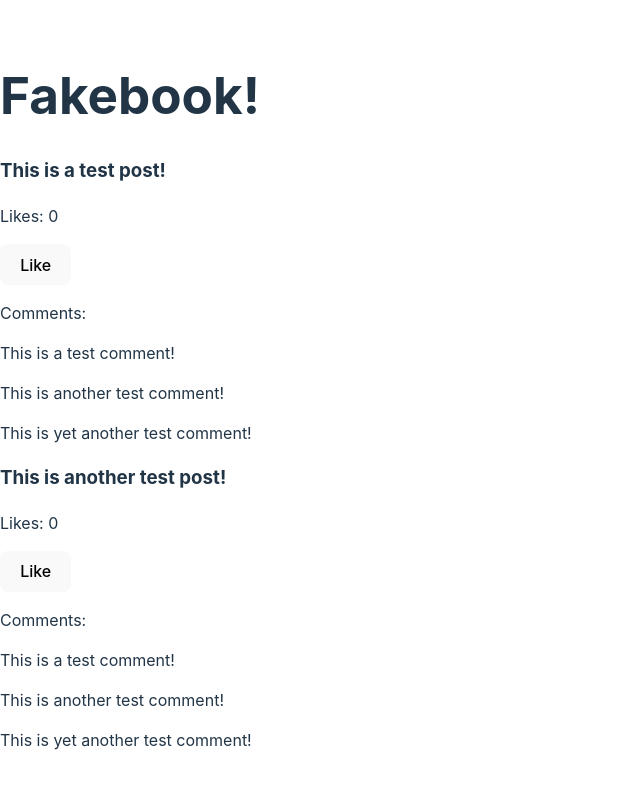
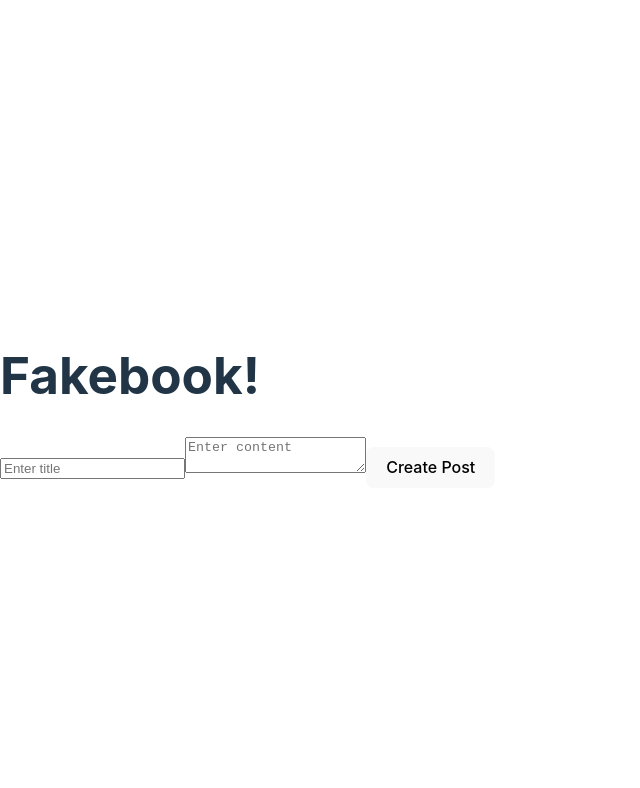
Before and after one commit to juan-delpozo/social-media-app, a React (Vite) app: page / in a window 1280 px wide. Shown: the top 788 px of the page, without its empty margins (0-640 px from the left). Built offline with nearby package versions, Linux system fonts and the light colour scheme.

Commit message:
Created CreatePostForm and Feed components, which allow users to create posts, view them in a feed, and interact with them

```diff
--- a/src/App.jsx
+++ b/src/App.jsx
@@ -1,18 +1,21 @@
-import React from 'react';
-import Post from './components/Post';
+import React, { useState } from 'react';
+import Feed from './components/Feed';
+import CreatePostForm from './components/CreatePostForm';
 
-function App(){
+function App() {
+  const [posts, setPosts] = useState([]);
 
-  return(
+  const handleCreatePost = (newPost) => {
+    setPosts([...posts, newPost]);
+  };
+
+  return (
     <div>
       <h1>Fakebook!</h1>
-        {/* CreatePostForm */}
-        {/* Feed */}
-        <Post content="This is a test post!" />
-        <Post content="This is another test post!" />
-
+      <CreatePostForm onCreatePost={handleCreatePost} />
+      <Feed posts={posts} />
     </div>
-  )
+  );
 }
 
-export default App
+export default App;
--- /dev/null
+++ b/src/components/CreatePostForm.jsx
@@ -0,0 +1,32 @@
+import React, { useState } from 'react';
+
+function CreatePostForm({ onCreatePost }) {
+  const [title, setTitle] = useState('');
+  const [content, setContent] = useState('');
+
+  const handleSubmit = (event) => {
+    event.preventDefault();
+    onCreatePost({ title, content });
+    setTitle('');
+    setContent('');
+  };
+
+  return (
+    <form onSubmit={handleSubmit}>
+      <input
+        type="text"
+        placeholder="Enter title"
+        value={title}
+        onChange={(e) => setTitle(e.target.value)}
+      />
+      <textarea
+        placeholder="Enter content"
+        value={content}
+        onChange={(e) => setContent(e.target.value)}
+      ></textarea>
+      <button type="submit">Create Post</button>
+    </form>
+  );
+}
+
+export default CreatePostForm;
--- /dev/null
+++ b/src/components/Feed.jsx
@@ -0,0 +1,14 @@
+import React from 'react';
+import Post from './Post';
+
+function Feed({posts}) {
+  return (
+    <div>
+      {posts.map((post, index) => (
+        <Post key={index} title={post.title} content={post.content} />
+      ))}
+    </div>
+  );
+}
+
+export default Feed;
```
